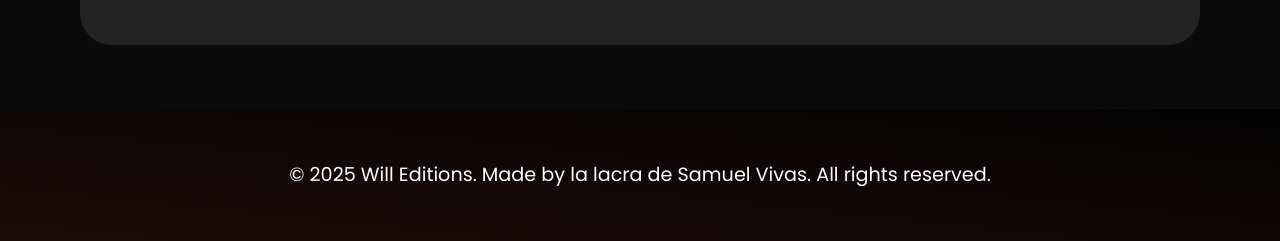
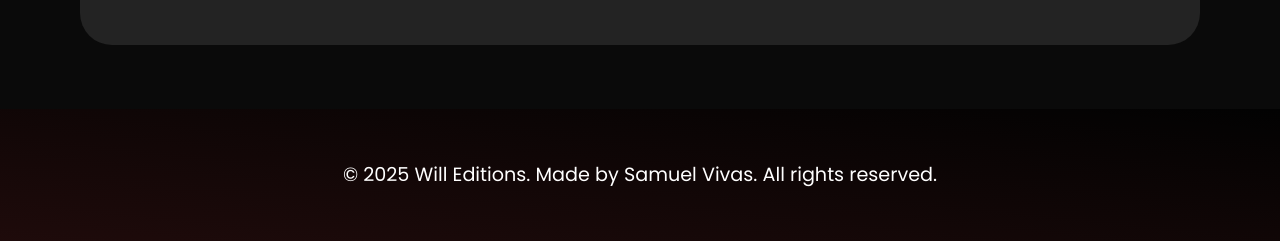
Before and after one commit to ssanchezz27/ssanchezz27-WillSitePruebas, a plain HTML site: page Página Portfolio Will/index.html in a window 1280 px wide. Shown: the part 4065-4306 px from the top of the page. Drawn offline with Linux system fonts and the light colour scheme.

Commit message:
Update index.html

```diff
--- a/Página Portfolio Will/index.html
+++ b/Página Portfolio Will/index.html
@@ -145,7 +145,7 @@
         </section>
 
         <footer>
-            <p>&copy; 2025 Will Editions. Made by la lacra de Samuel Vivas. All rights reserved.</p>
+            <p>&copy; 2025 Will Editions. Made by Samuel Vivas. All rights reserved.</p>
 
         </footer>
     </div>
```
